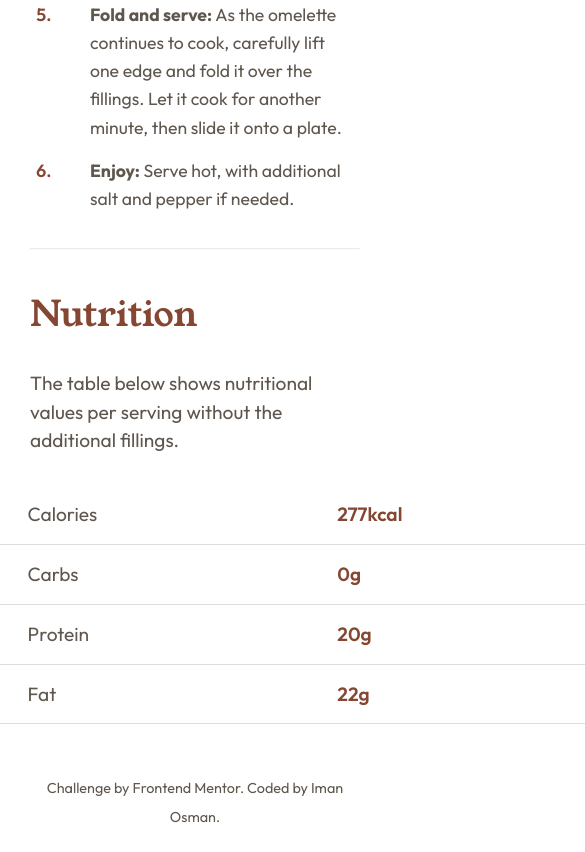
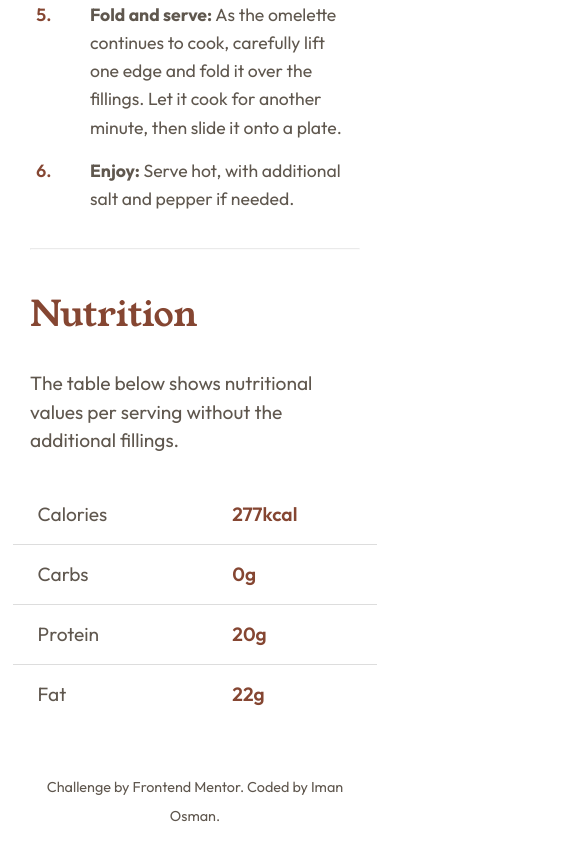
Before and after one commit to i000o/fem-recipe-page, a plain HTML site: page index.html in a window 390 px wide. Shown: the part 1877-2729 px from the top of the page, 585 px wide, since content can reach past the window. Drawn offline with Linux system fonts and the light colour scheme.

Commit message:
finished mobile

```diff
--- a/index.html
+++ b/index.html
@@ -132,10 +132,10 @@
 
 
         <tr>
-          <th>
+          <th class="bottom">
             <p>Fat</p>
           </th>
-          <td>
+          <td class="bottom">
             <p>22g</p>
           </td>
         </tr>
--- a/styles.css
+++ b/styles.css
@@ -205,6 +205,10 @@ td {
     text-align: left;
 }
 
+td.bottom, th.bottom {
+    border-bottom: 0;
+}
+
 table p {
     padding: 0;
     margin: 0;
@@ -308,8 +312,7 @@ footer {
     }
 
     section table {
-        margin: 30px;
-
+        margin: 30px 0;
     }
 
     table p {
@@ -318,14 +321,12 @@ footer {
     }
 
     table th {
-        padding-left: 170px;
+        padding: 5px 100px 5px 5px;
     }
 
     table td {
-        padding-left: 20px
+        padding: 5px 70px 5px 5px;
     }
-
-    /* I might have a extra line on my table */
 
     footer {
         font-size: 0.9rem;
```
Also changed, not shown: design/mobile-design.jpg.
